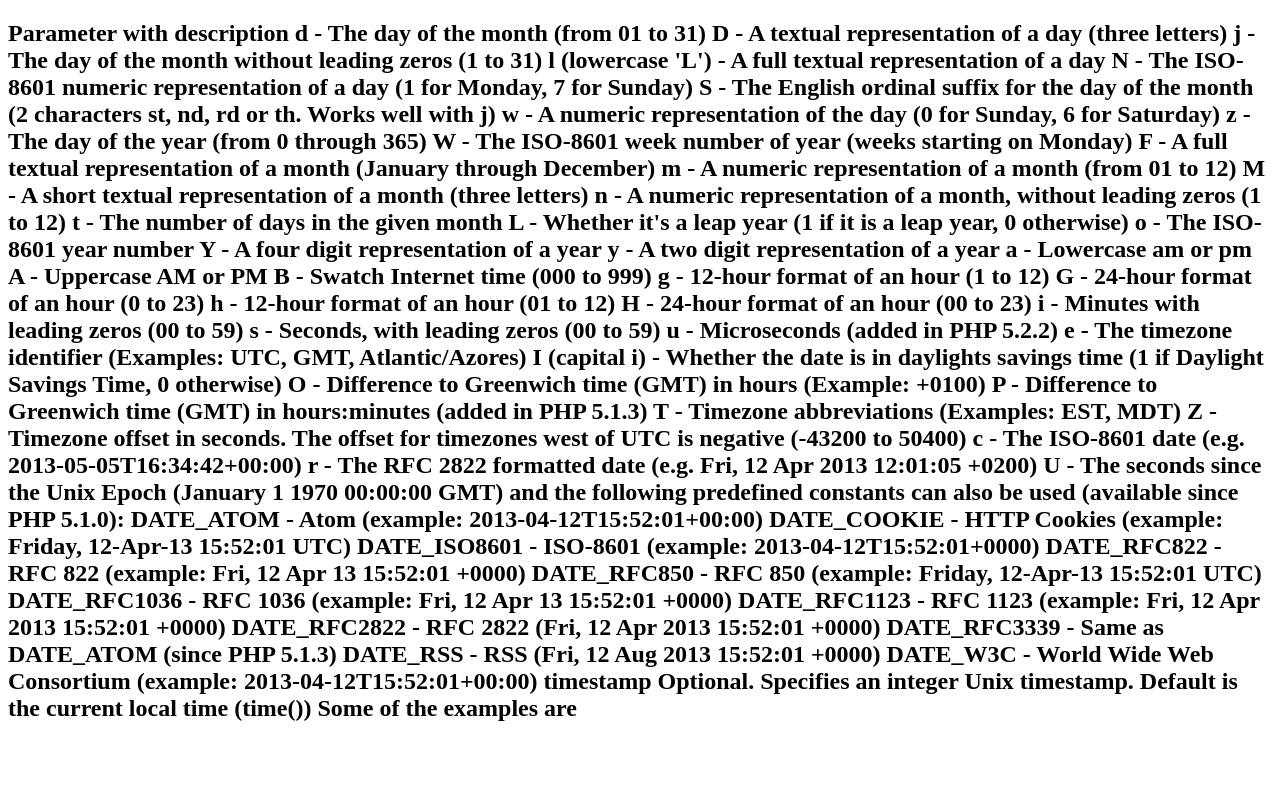
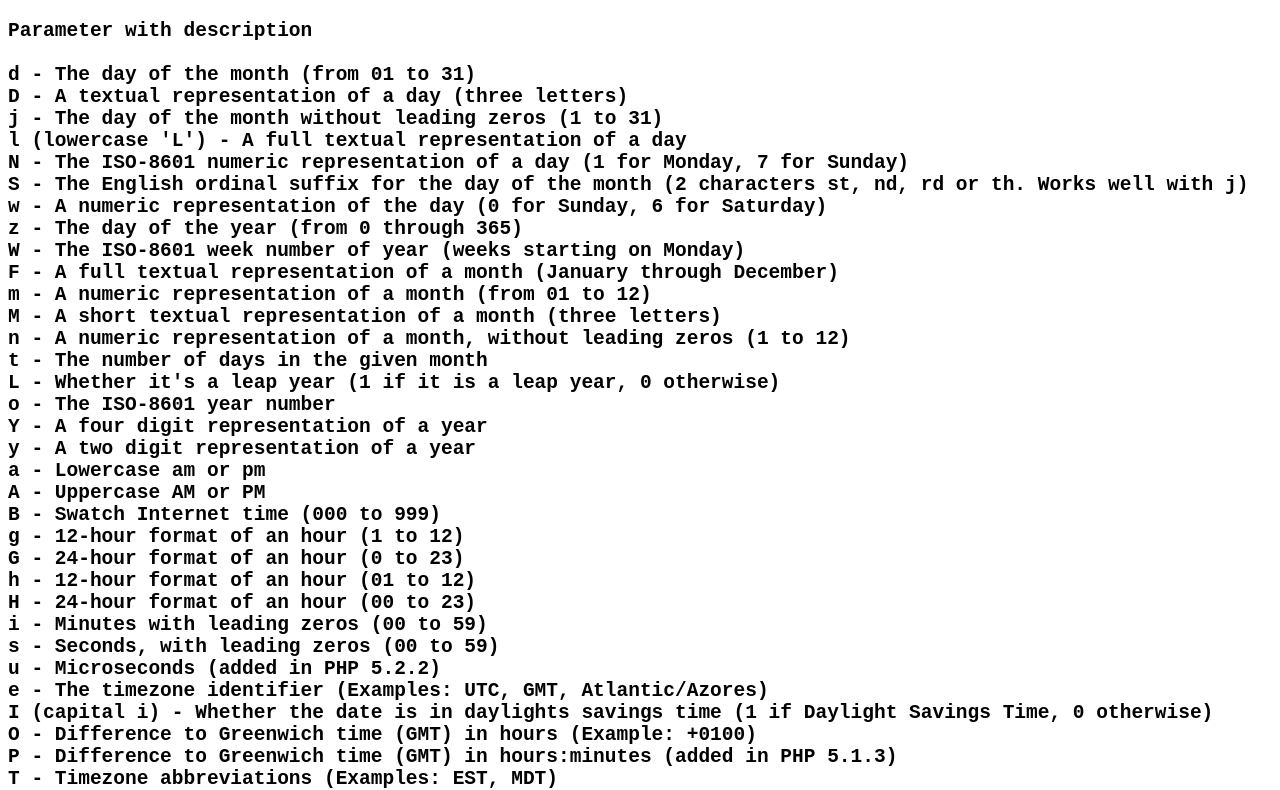
Before and after one commit to abdur-rashid-khan/date-reletive-detels-in-php, a plain HTML site: page index.html in a window 1280 px wide. Shown: the top 790 px of the page. Drawn offline with Linux system fonts and the light colour scheme.

Commit message:
Update index.html

```diff
--- a/index.html
+++ b/index.html
@@ -8,7 +8,7 @@
 </head>
 <body>
    <h2>
-
+      <pre>
 Parameter with description
 
 d - The day of the month (from 01 to 31)
@@ -63,7 +63,7 @@ DATE_RSS - RSS (Fri, 12 Aug 2013 15:52:01 +0000)
 DATE_W3C - World Wide Web Consortium (example: 2013-04-12T15:52:01+00:00)
 timestamp Optional. Specifies an integer Unix timestamp. Default is the current local time (time())
 Some of the examples are
-
+</pre>
    </h2>
 </body>
 </html>
```
